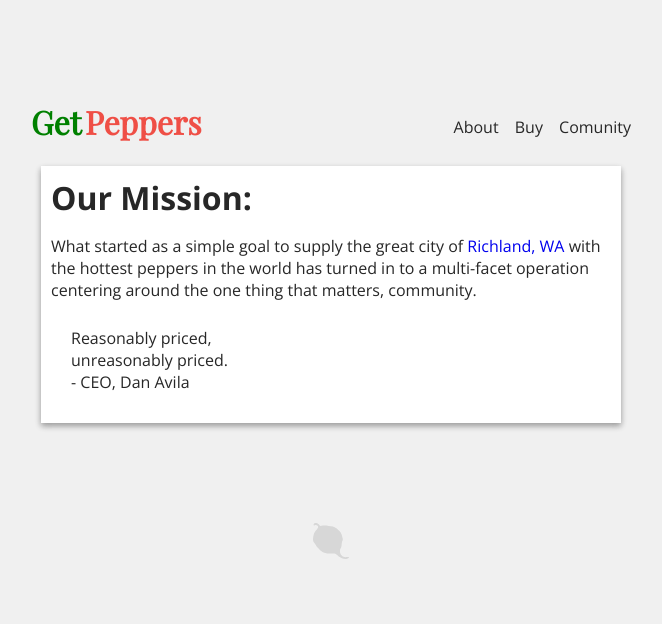
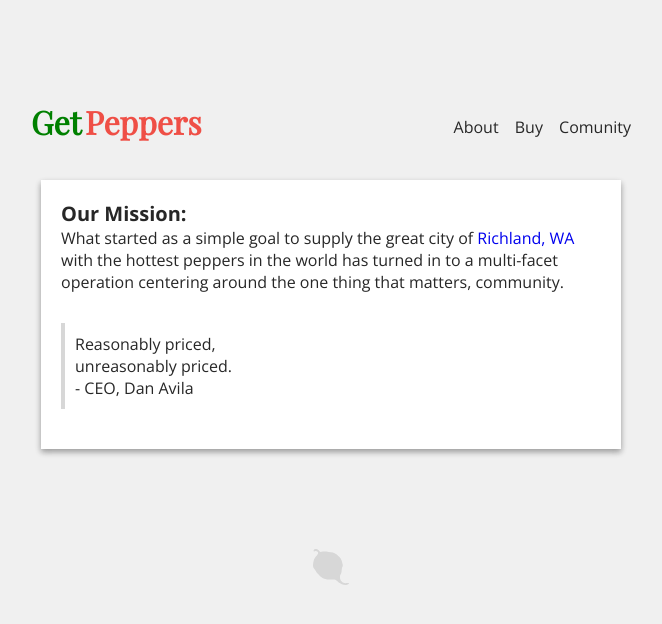
Before and after one commit to getmicah/getpeppers, a PHP site: page / in a window 1280 px wide. Shown: the top 624 px of the page, without its empty margins (309-971 px from the left). Run offline with PHP 8.4, Linux system fonts and the light colour scheme.

Commit message:
preview update

```diff
--- a/src/scss/main.scss
+++ b/src/scss/main.scss
@@ -47,19 +47,28 @@ a {
 }
 
 .main {
-	margin: 16px 10px;
+	margin: 30px 10px;
 	padding: 10px;
 	background: $color-white;
 	box-shadow: 0 3px 6px rgba(0,0,0,0.16), 0 3px 6px rgba(0,0,0,0.23);
+	.mission {
+		margin: 10px;
+		&__title {
+			font-size: 20px;
+		}
+		&__statement {
+			margin: 0;
+		}
+	}
 	.quote {
-		margin: 10px;
+		margin: 30px 10px;
 		padding: 10px;
+		border-left: 4px solid darken($color-grey, 10);
 		&:before {
 
 		}
 		&__text {
 			margin: 0;
-			padding: 0;
 		}
 		&__person {
 
```
Also changed, not shown: dist/main.css (+11 -5 lines), dist/main.min.css.
